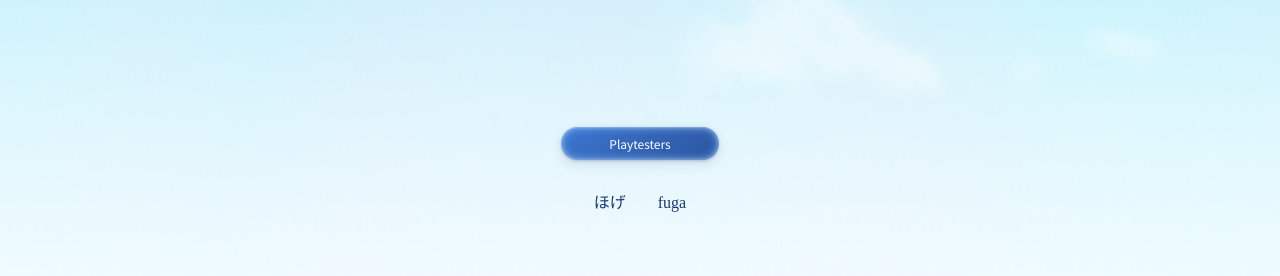
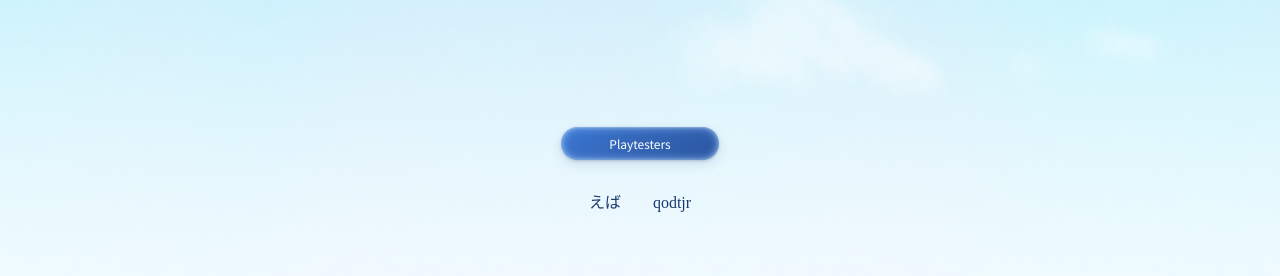
Before and after one commit to yuinore/giftpakweb, a React (Vite) app: page / in a window 1280 px wide. Shown: the part 3777-4053 px from the top of the page. Built offline with nearby package versions, Linux system fonts and the light colour scheme; a web font is replaced by a local one.

Commit message:
Contributor 更新

```diff
--- a/src/enums/Contributors.ts
+++ b/src/enums/Contributors.ts
@@ -64,10 +64,10 @@ export const contributors: ContributorSet[] = [
     domainName: 'Playtesters',
     contributors: [
       {
-        name: 'ほげ',
+        name: 'えば',
       },
       {
-        name: 'fuga',
+        name: 'qodtjr',
       },
     ],
   },
```
